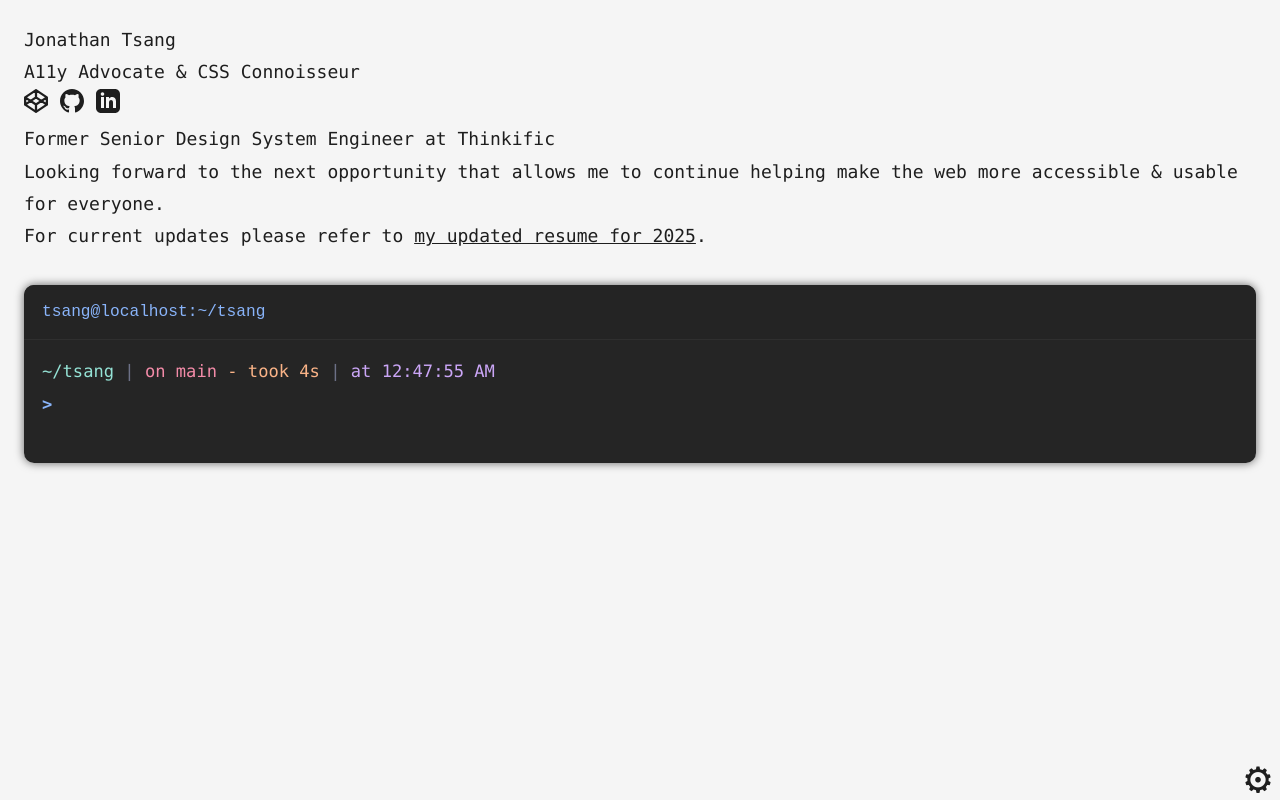
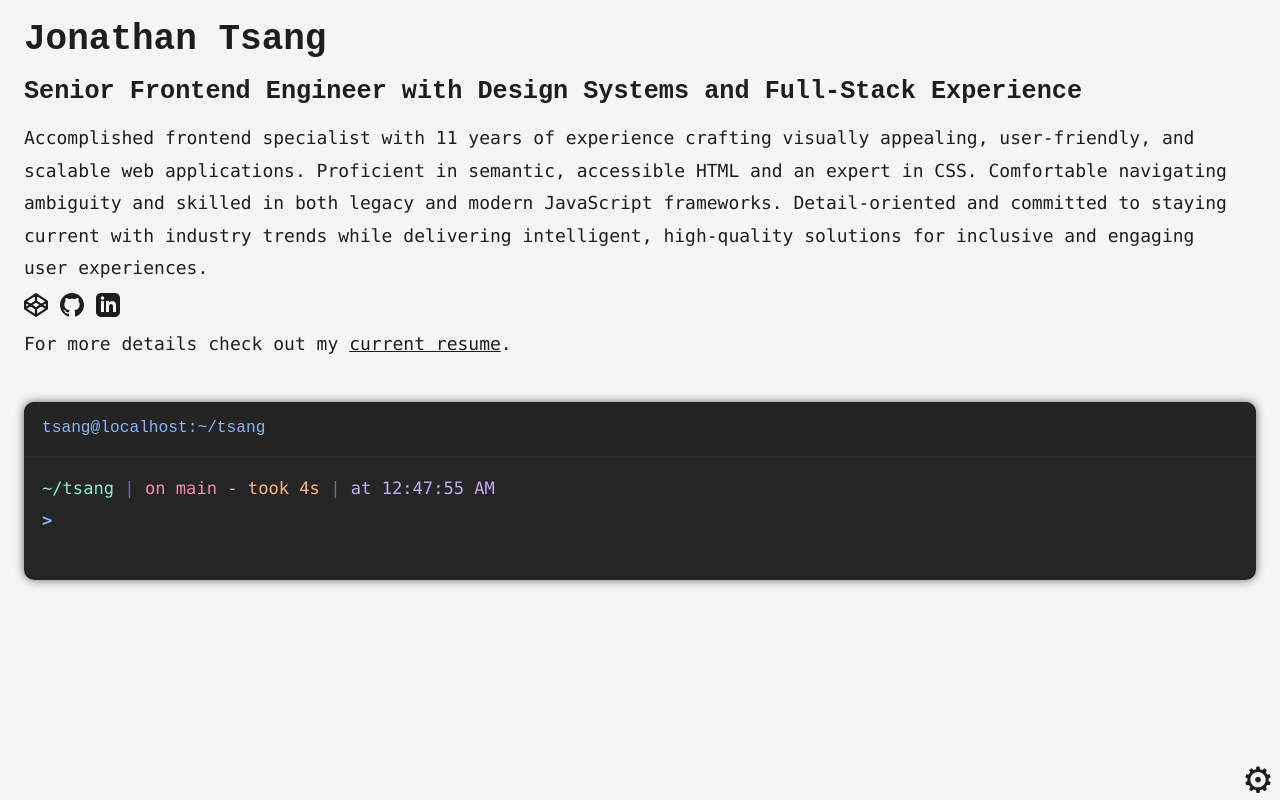
Before and after one commit to j0ntsang/j0ntsang.github.io, a React (Create React App) app: page / in a window 1280 px wide. Built offline with nearby package versions, Linux system fonts and the light colour scheme.

Commit message:
update page content

```diff
--- a/src/index.css
+++ b/src/index.css
@@ -38,6 +38,7 @@ body {
   -webkit-font-smoothing: antialiased;
   -moz-osx-font-smoothing: grayscale;
   text-size-adjust: none;
+  text-wrap: pretty;
   background-color: var(--background-light);
   color: var(--text-light);
 }
@@ -51,6 +52,51 @@ body {
 
 a {
   text-decoration: underline;
+}
+
+h1,
+h2,
+h3,
+h4,
+h5,
+h6 {
+  font-family: monospace;
+  margin-bottom: 0.5em;
+}
+
+h1 {
+  font-size: 2em;
+  font-weight: 600;
+}
+
+h2 {
+  font-size: 1.4em;
+  font-weight: bold;
+  line-height: 1.4em;
+}
+
+h3 {
+  font-size: 1.4em;
+  font-weight: bold;
+}
+
+h4 {
+  font-size: 1.2em;
+  font-weight: bold;
+}
+
+h5 {
+  font-size: 1em;
+  font-weight: normal;
+}
+
+h6 {
+  font-size: 0.9em;
+  font-style: italic;
+}
+
+p {
+  margin-bottom: 0.5em;
 }
 
 .terminal {
--- a/src/pages/Home.tsx
+++ b/src/pages/Home.tsx
@@ -4,7 +4,19 @@ export const Home: React.VFC = () => (
   <>
     <header>
       <h1>Jonathan Tsang</h1>
-      <p>A11y Advocate &amp; CSS Connoisseur</p>
+      <h2>
+        Senior Frontend Engineer with Design Systems and Full-Stack Experience
+      </h2>
+      <p>
+        Accomplished frontend specialist with 11 years of experience crafting
+        visually appealing, user-friendly, and scalable web applications.
+        Proficient in semantic, accessible HTML and an expert in CSS.
+        Comfortable navigating ambiguity and skilled in both legacy and modern
+        JavaScript frameworks. Detail-oriented and committed to staying current
+        with industry trends while delivering intelligent, high-quality
+        solutions for inclusive and engaging user experiences.
+      </p>
+    </header>
     <nav aria-label="Social media">
       <ul className="social-menu">
         <li>
@@ -56,20 +68,14 @@ export const Home: React.VFC = () => (
         </li>
       </ul>
     </nav>
-      <h2>Former Senior Design System Engineer at Thinkific</h2>
     <p>
-        Looking forward to the next opportunity that allows me to continue
-        helping make the web more accessible &amp; usable for everyone.{" "}
-      </p>
-    </header>
-    <p>
-      For current updates please refer to{" "}
+      For more details check out my{" "}
       <a
         aria-label="Click here to open Jonathan Tsang's 2025 resume in a new window"
         href="https://jontsang.ca/resume.pdf"
         rel="noreferrer"
         target="_blank">
-        my updated resume for 2025
+        current resume
       </a>
       .
     </p>
```
Lines whose indentation alone changed are shown as unchanged.
